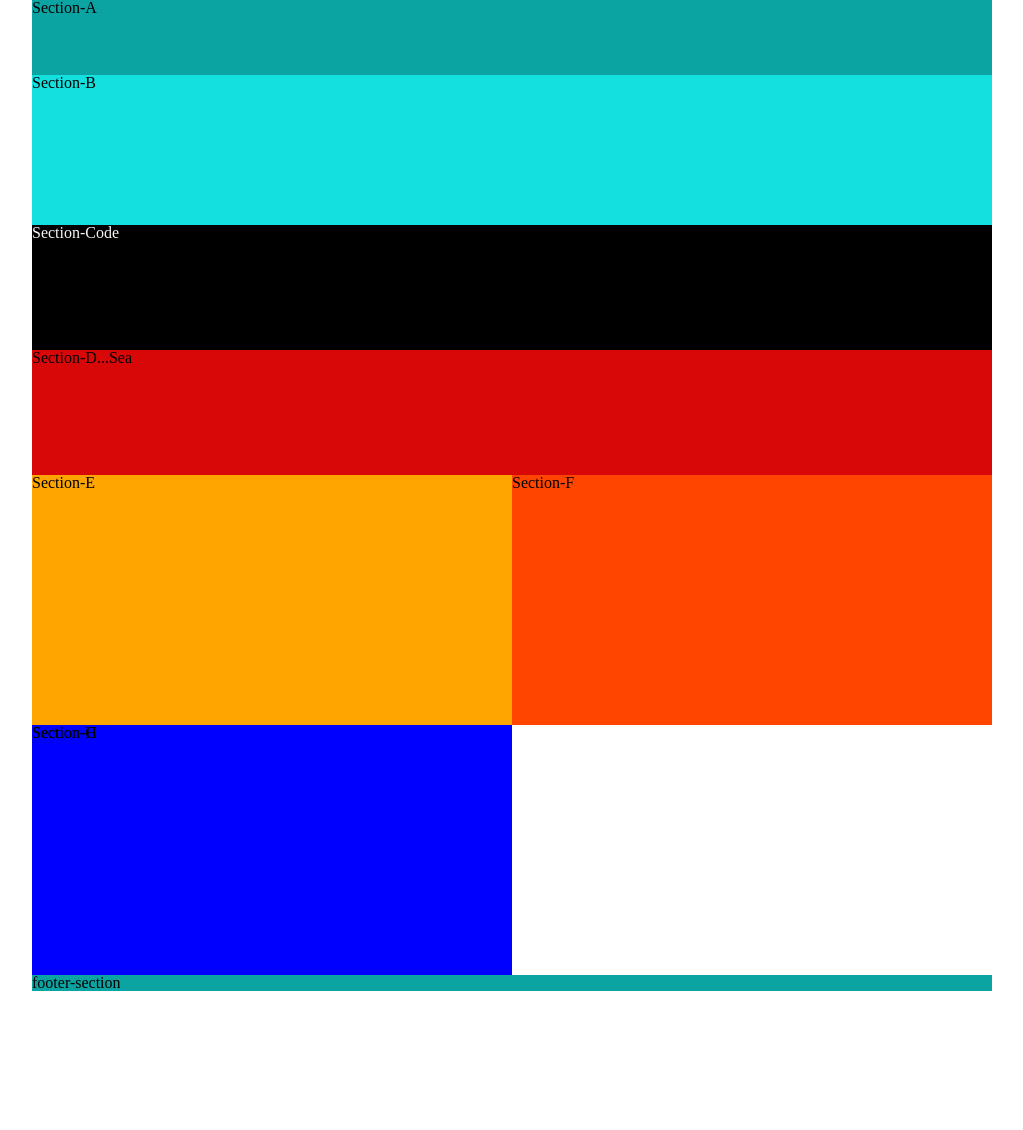
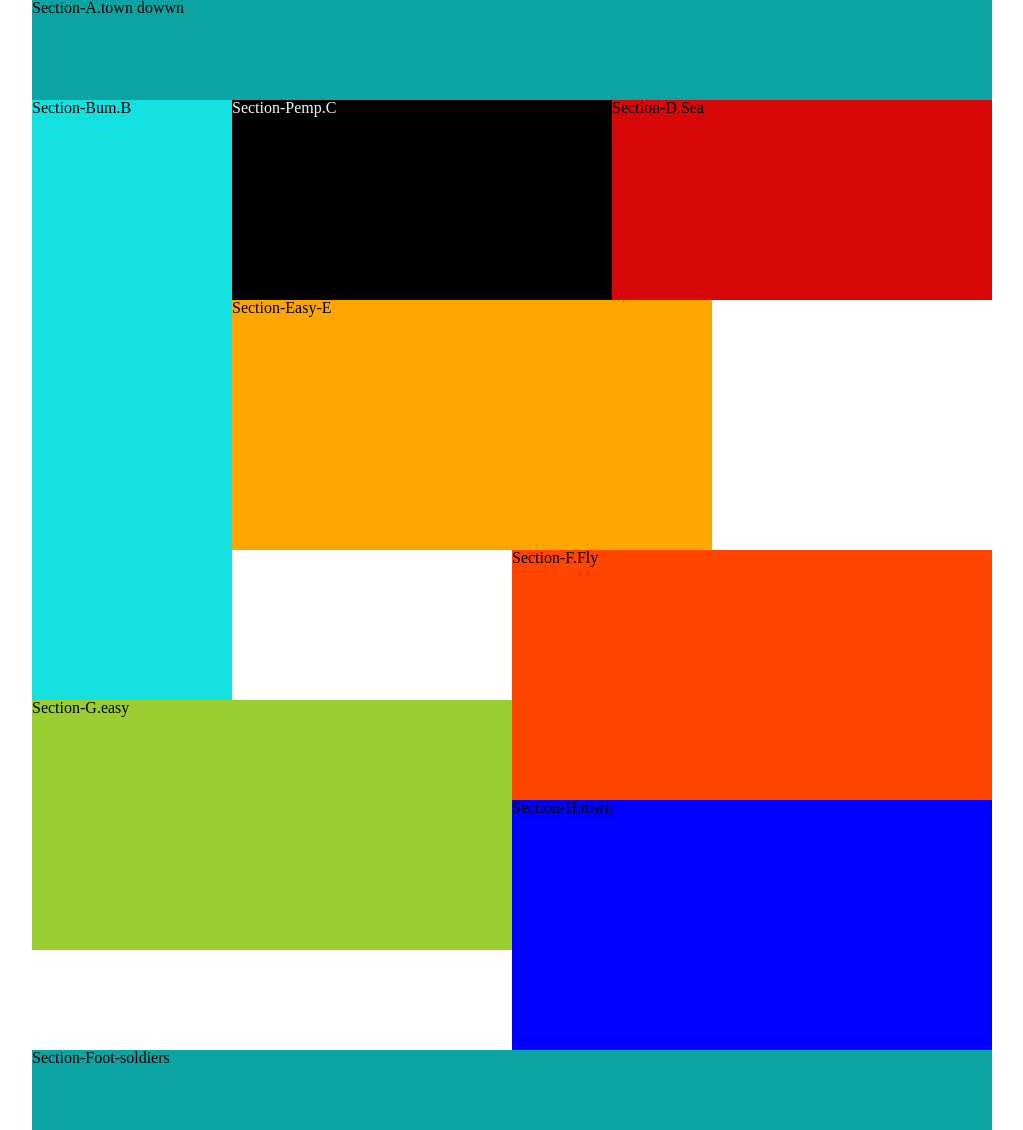
Before and after one commit to IFREECAN/ui-challenge-1, a plain HTML site: page index.html in a window 1280 px wide. Shown: the whole page, without its empty margins (128-1151 px from the left). Before the commit the page ends 991 px from the top, so only its background shows below. Drawn offline with Linux system fonts and the light colour scheme.

Commit message:
desktop view

```diff
--- a/index.html
+++ b/index.html
@@ -10,24 +10,24 @@
 
 <body>
     <section class="wrapper">
-    <section id="a480x75"> <p> Section-A </p> </section>
+    <section id="a480x75"> <p> Section-A.town dowwn </p> </section>
 
-    <section id="b480x150"> <p> Section-B </p> </section>
+    <section id="b480x150"> <p> Section-Bum.B </p> </section>
 
-    <section id="c480x125"> <p> Section-Code </p> </section>
-    <section id="d480x125"> <p> Section-D...Sea </p> </section>
+    <section id="c480x125"> <p> Section-Pemp.C </p> </section>
+    <section id="d480x125"> <p> Section-D.Sea </p> </section>
 
 
     <div class="efgh240x250">
-        <section id="e5"> <p> Section-E </p> </section>
-        <section id="f6"> <p> Section-F </p> </section>
-        <section id="g7"> <p> Section-G </p> </section>
-        <section id="h8"> <p> Section-H </p> </section>
+        <section id="e5"> <p> Section-Easy-E </p> </section>
+        <section id="f6"> <p> Section-F.Fly </p> </section>
+        <section id="g7"> <p> Section-G.easy </p> </section>
+        <section id="h8"> <p> Section-H.town </p> </section>
     </div>
 
 
 
-    <footer id="foot-section" class="480x80"> <p> footer-section </p> </footer>
+    <footer id="foot-section" class="480x80"> <p> Section-Foot-soldiers </p> </footer>
 </section>
 </body>
 
--- a/style.css
+++ b/style.css
@@ -4,8 +4,6 @@
     max-width: 960px;
     margin: auto;
     /* margin "auto" will automatically center my page */
-
-
 }
 
 
@@ -52,12 +50,14 @@
     background-color: yellowgreen;
     width: 50%;
     height: 250px;
+    float: left;
 }
 
 #h8 {
     background-color: blue;
     width: 50%;
     height: 250px;
+    float: right;
 }
 
 /* .efgh240x250 section {
@@ -67,4 +67,34 @@
 
 #foot-section {
     background-color: rgb(12, 163, 163);
+    height: 80px;
+    float: left;
+    width: 100%
 }
+
+
+@media only screen and (min-width: 800px) {
+    #a480x75 {
+        height: 100px;
+    }
+
+    #b480x150 {
+        float: left;
+        width: 200px;
+        height: 600px;
+    }
+
+    #c480x125 {
+        width: 380px;
+        height: 200px;
+        float: left;
+    }
+
+    #d480x125 {
+        width: 380px;
+        height: 200px;
+        float: right;
+    }
+
+
+}
```
